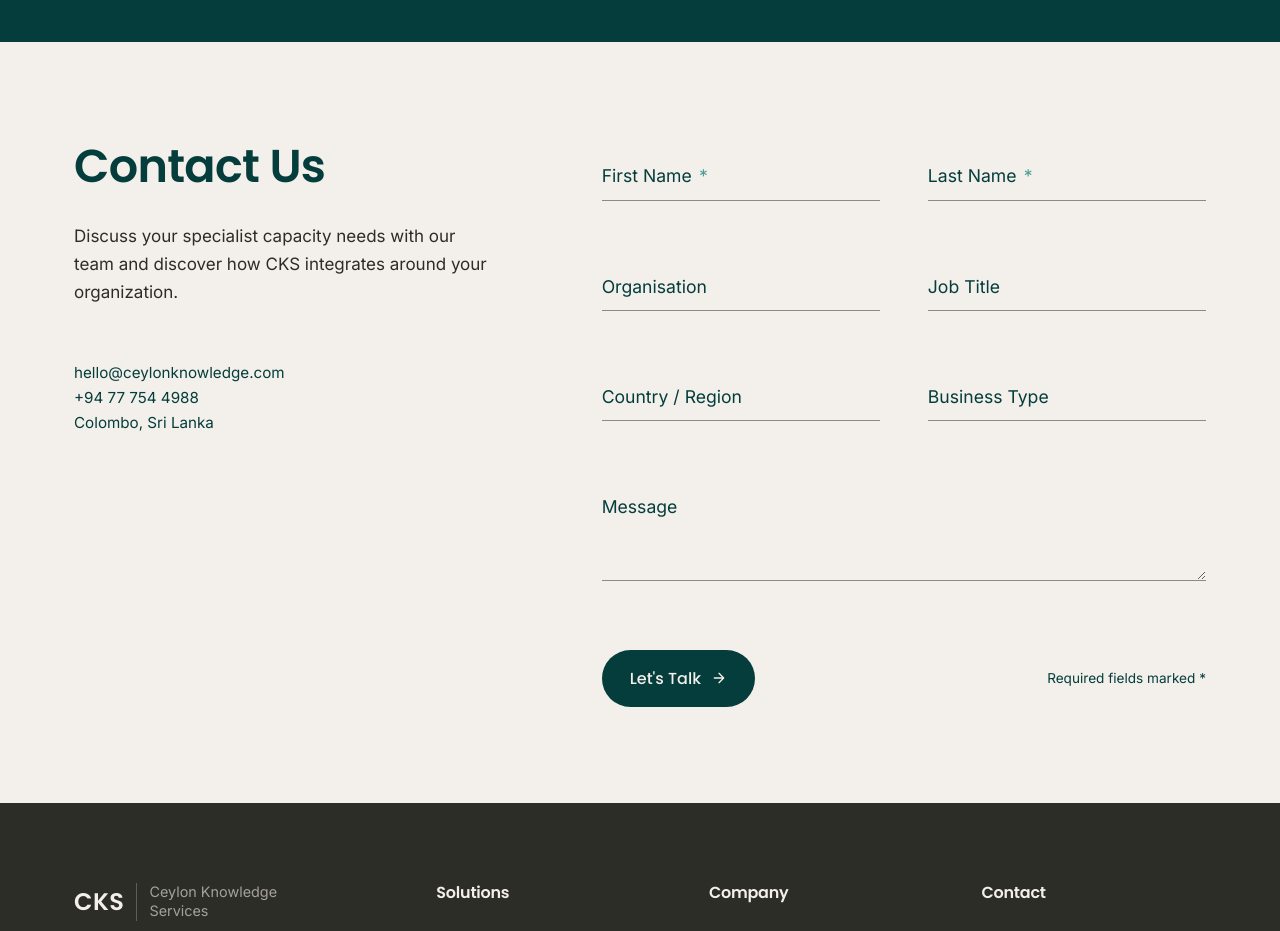
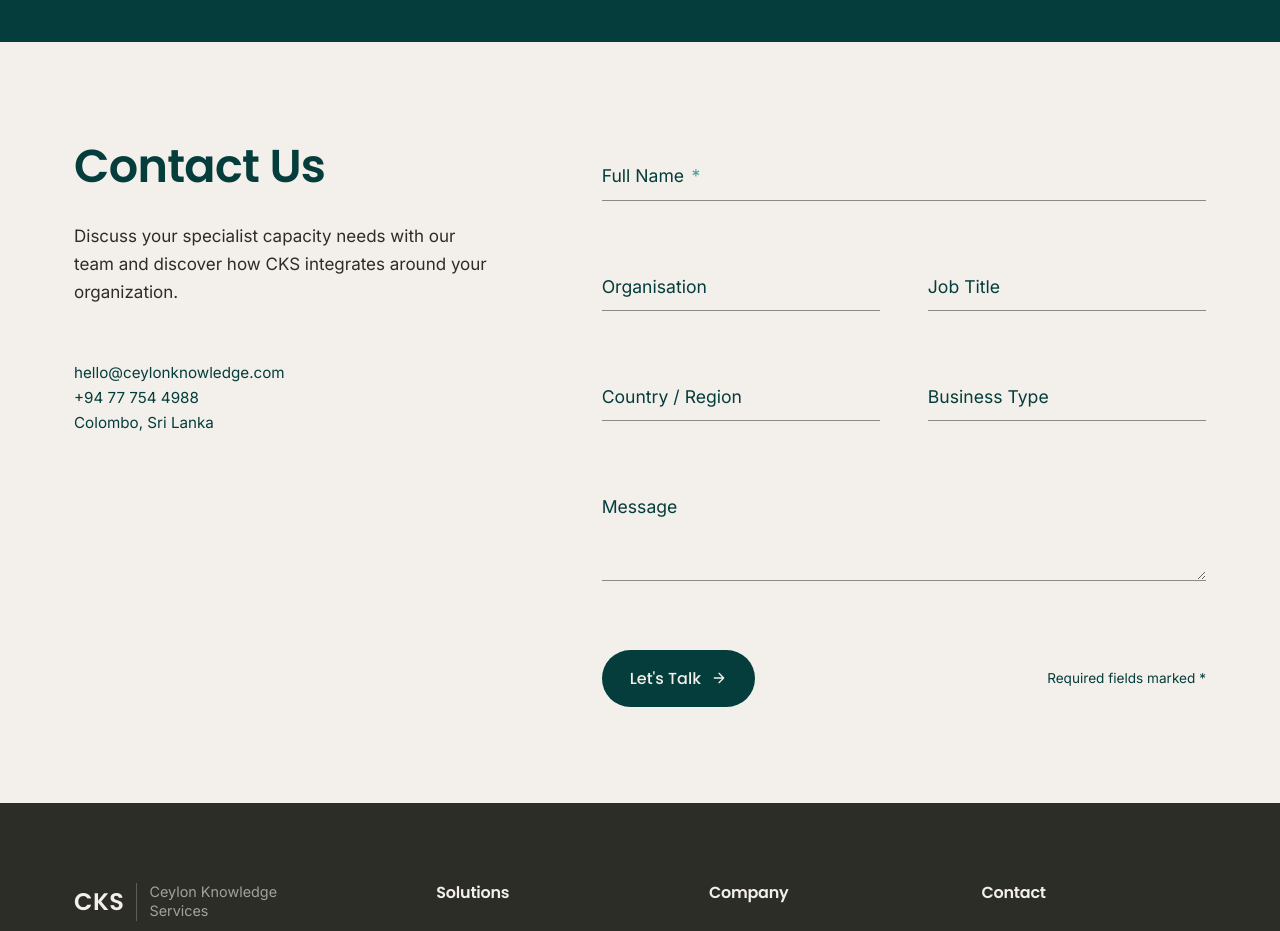
Before and after one commit to poornabhagya/cloud-knowledge, a Next.js app: page /cloud-knowledge/ in a window 1280 px wide. Shown: the part 3060-3991 px from the top of the page. Built offline with nearby package versions, Linux system fonts and the light colour scheme.

Commit message:
change the field of contact us form

```diff
--- a/app/page.tsx
+++ b/app/page.tsx
@@ -436,13 +436,9 @@ export default function Home() {
 
           {/* Form */}
           <form className="grid grid-cols-1 sm:grid-cols-2 gap-x-12 gap-y-12" action="#" method="post" noValidate>
-            <div className="field">
-              <input type="text" id="first-name" name="first-name" required placeholder=" " />
-              <label htmlFor="first-name">First Name <span className="req" aria-hidden="true">*</span></label>
-            </div>
-            <div className="field">
-              <input type="text" id="last-name" name="last-name" required placeholder=" " />
-              <label htmlFor="last-name">Last Name <span className="req" aria-hidden="true">*</span></label>
+            <div className="field sm:col-span-2">
+              <input type="text" id="full-name" name="fullName" required placeholder=" " />
+              <label htmlFor="full-name">Full Name <span className="req" aria-hidden="true">*</span></label>
             </div>
             <div className="field">
               <input type="text" id="organisation" name="organisation" placeholder=" " />
```
